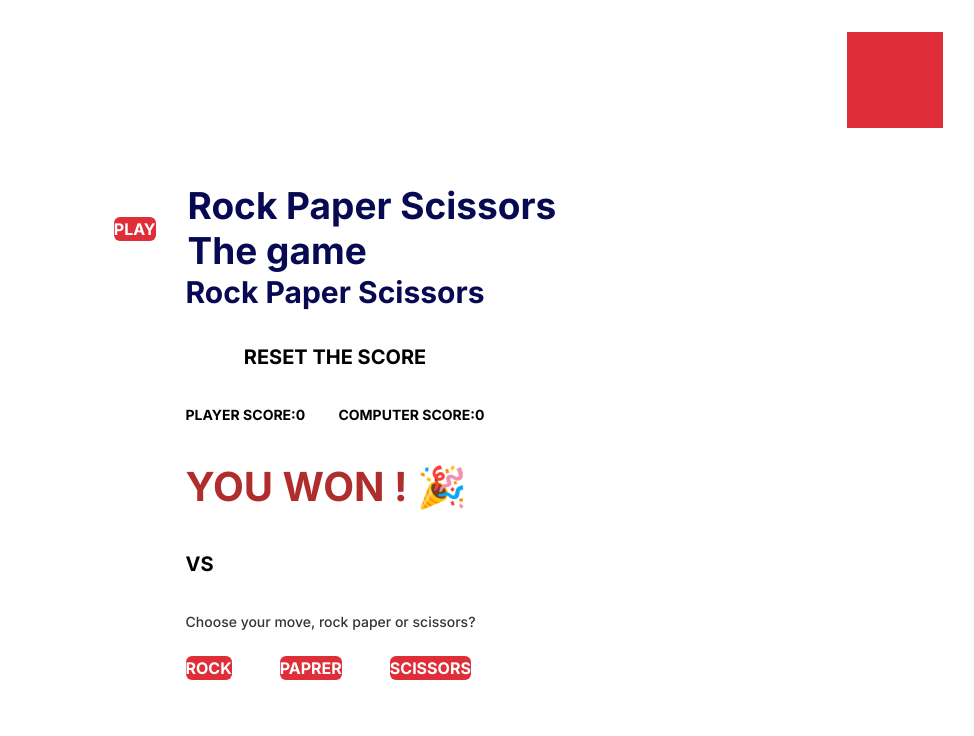
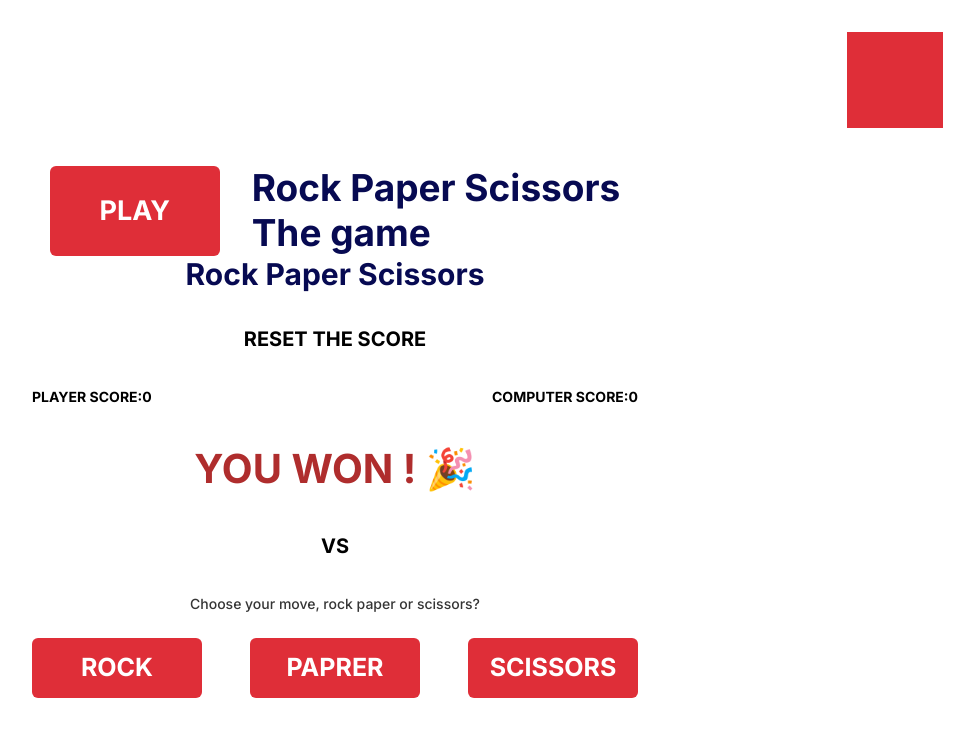
Before and after one commit to SergeyLuzik/rock-paper-scissors, a React (Vite) app: page / in a window 1280 px wide. Shown: the top 736 px of the page, without its empty margins (305-1279 px from the left). Built offline with nearby package versions, Linux system fonts and the light colour scheme.

Commit message:
feat: adds props to the Button and fix typo in it's name

```diff
--- a/src/components/Button.jsx
+++ b/src/components/Button.jsx
@@ -1,6 +1,6 @@
-export const Buttom = ({ text }) => (
+export const Button = ({ text, fontSize = 'text-[25px]', width = 'w-42.5', height = 'h-15' }) => (
   <button
-    className="flex items-center justify-center rounded-md bg-accent text-white hover:bg-accent-second"
+    className={`flex items-center justify-center rounded-md bg-accent text-white hover:bg-accent-second ${fontSize} ${width} ${height}`}
     type="button">
     {text.toUpperCase()}
   </button>
--- a/src/components/Game.jsx
+++ b/src/components/Game.jsx
@@ -1,7 +1,7 @@
-import { Buttom } from './Button';
+import { Button } from './Button';
 
 export const Game = () => (
-  <div className="flex flex-col gap-8">
+  <div className="flex flex-col gap-8 text-center">
     <h1 className="text-3xl text-secondary">Rock Paper Scissors</h1>
     <button className="text-[20px] text-primary" type="button">
       {'Reset the score'.toUpperCase()}
@@ -23,9 +23,9 @@ export const Game = () => (
         Choose your move, rock paper or scissors?
       </p>
       <div className="flex gap-12">
-        <Buttom text="rock" />
-        <Buttom text="paprer" />
-        <Buttom text="scissors" />
+        <Button text="rock" />
+        <Button text="paprer" />
+        <Button text="scissors" />
       </div>
     </div>
   </div>
--- a/src/components/Greeting.jsx
+++ b/src/components/Greeting.jsx
@@ -1,8 +1,8 @@
-import { Buttom } from './Button';
+import { Button } from './Button';
 
 export const Greeting = () => (
   <div className="flex items-center gap-8">
-    <Buttom text="play" />
+    <Button text="play" fontSize="text-[27px]" height="h-22.5" />
     <h1 className="text-[37px] leading-[1.215] text-secondary">
       Rock Paper Scissors <br />
       The game
```
